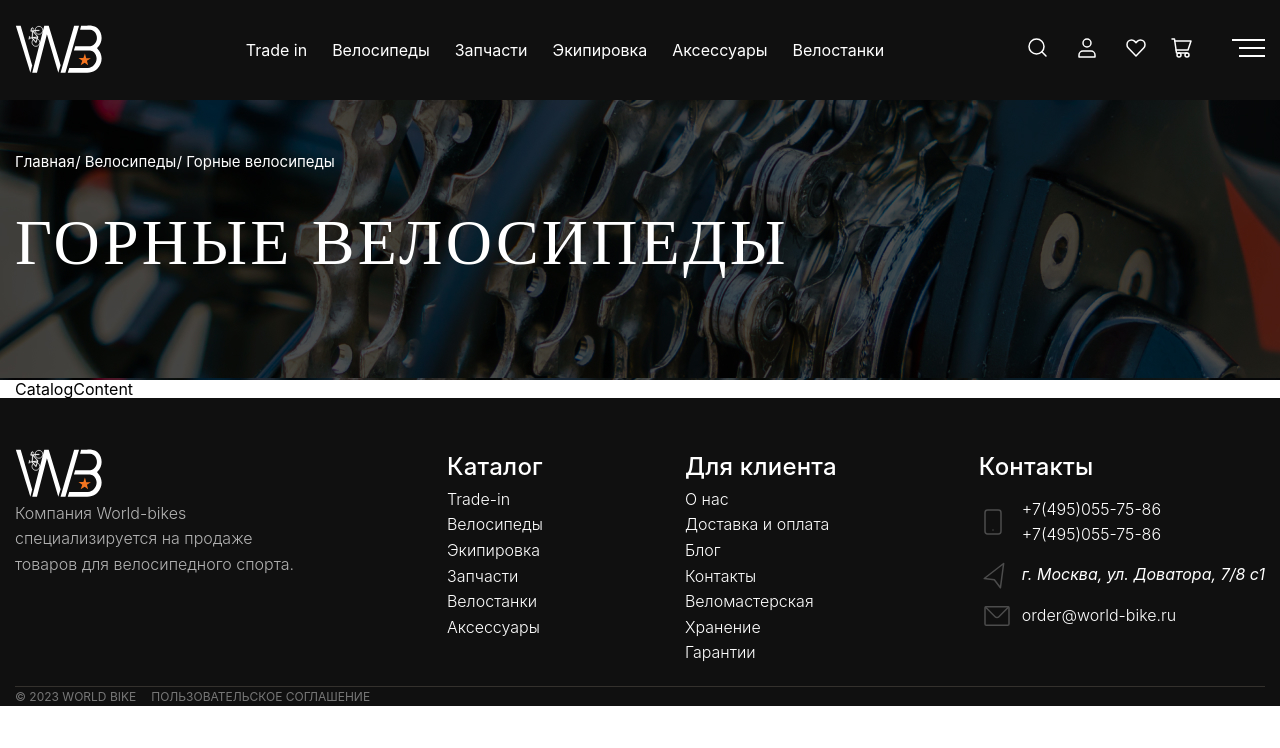
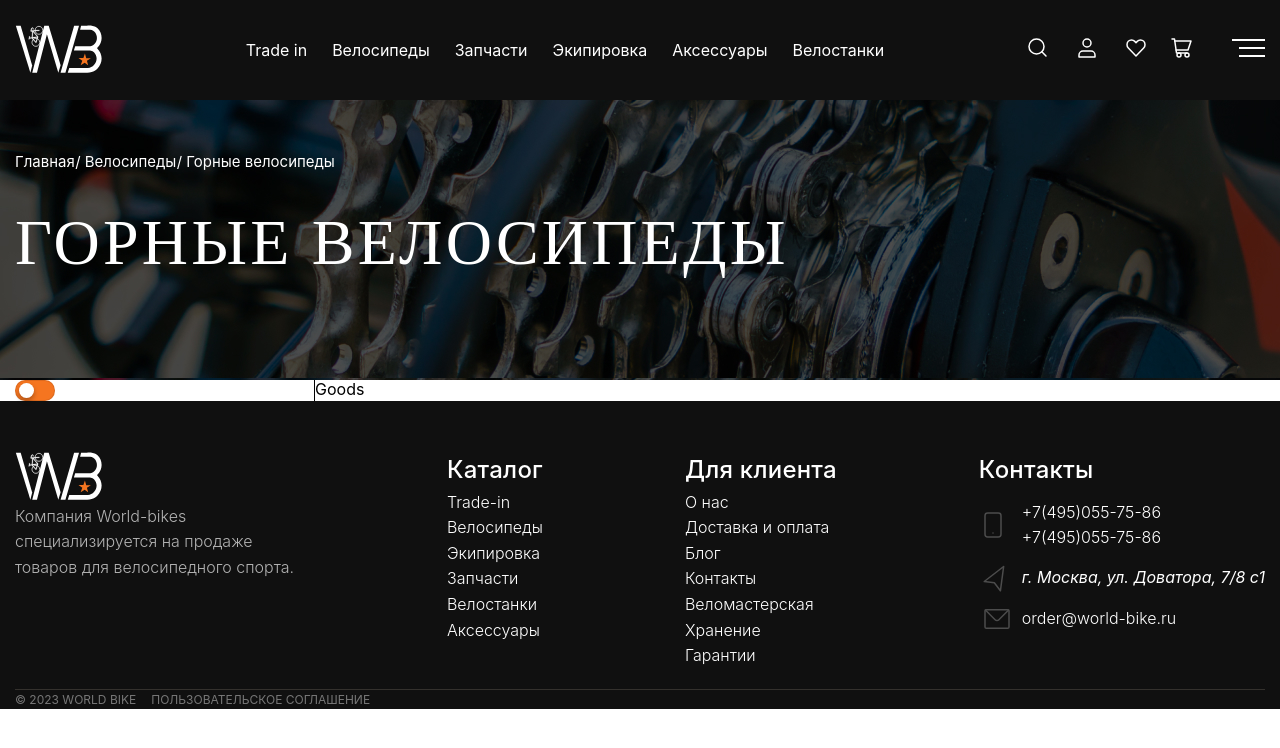
Before and after one commit to Islam-Parchiev/electroVelo, a React app in the folder client/: page /catalog in a window 1280 px wide. Shown: the top 748 px of the page. Built offline with nearby package versions, Linux system fonts and the light colour scheme; a web font is replaced by a local one.

Commit message:
add SwitchCheckbox

```diff
--- a/client/src/components/CatalogContent/CatalogContent.module.scss
+++ b/client/src/components/CatalogContent/CatalogContent.module.scss
@@ -1,3 +1,7 @@
 .CatalogContent {
 
+	&__wrapper {
+		display: flex;
+
+	}
 }
--- a/client/src/components/CatalogContent/CatalogContent.tsx
+++ b/client/src/components/CatalogContent/CatalogContent.tsx
@@ -1,4 +1,6 @@
 import React from 'react'
+
+import Filters from '@components/Filters/Filters'
 
 import styles from './CatalogContent.module.scss'
 
@@ -7,7 +9,8 @@ const CatalogContent:React.FC = () => {
 		<section className={styles.CatalogContent}>
 			<div className="container">
 				<div className={styles.CatalogContent__wrapper}>
-					CatalogContent
+					<Filters/>
+					<div>Goods</div>
 				</div>
 			</div>
 		</section>
--- /dev/null
+++ b/client/src/components/Filters/Filters.module.scss
@@ -0,0 +1,4 @@
+.Filters {
+	border-right: 1px solid #000;
+	width: 300px;
+}
--- /dev/null
+++ b/client/src/components/Filters/Filters.tsx
@@ -0,0 +1,18 @@
+import React from 'react'
+
+import SwitchCheckbox from '@components/SwitchCheckbox/SwitchCheckbox';
+
+import styles from './Filters.module.scss'
+
+interface FiltersProps {}
+
+const Filters:React.FC<FiltersProps> = (props) => {
+	const {} = props;
+	return (
+		<div className={styles.Filters}>
+			<SwitchCheckbox/>
+		</div>
+	)
+}
+
+export default Filters
--- /dev/null
+++ b/client/src/components/SwitchCheckbox/SwitchCheckbox.module.scss
@@ -0,0 +1,53 @@
+.checkboxIos {
+	position: relative;
+	display: inline-block;
+	vertical-align: middle;
+	height: 21px;
+	font-size: 14px;
+	line-height: 28px;
+	cursor: pointer;
+	user-select: none;
+}
+.checkboxIos .checkboxIosSwitch {
+	position: relative;
+	display: inline-block;
+	vertical-align: top;
+	border: 1px solid rgba(0, 0, 0, .1);
+	border-radius: 25%/50%;
+	width: 40px;
+	height: 21px;
+	box-sizing: border-box;
+	background: var(--orange, #F57520);
+	transition: .2s;
+}
+.checkboxIos .checkboxIosSwitch:before {
+	content: '';
+	position: absolute;
+	left: 1px;
+	top: 2px;
+	display: inline-block;
+	border-radius: 50%;
+	width: 15px;
+	height: 15px;
+	box-shadow: 0 3px 5px rgba(0, 0, 0, .3);
+	background: white;
+	transform: translateX(2px);
+	transition: .15s;
+}
+.checkboxIos input[type=checkbox] {
+	position: absolute;
+	z-index: -1;
+	display: block;
+	width: 0;
+	height: 0;
+	opacity: 0;
+}
+.checkboxIos input[type=checkbox]:not(:disabled):active + .checkboxIosSwitch:before {
+	box-shadow: inset 0 0 2px rgba(0, 0, 0, .3);
+}
+.checkboxIos input[type=checkbox]:checked + .checkboxIosSwitch {
+	background: var(--orange, #F57520);
+}
+.checkboxIos input[type=checkbox]:checked + .checkboxIosSwitch:before {
+	transform:translateX(19px);
+}
--- /dev/null
+++ b/client/src/components/SwitchCheckbox/SwitchCheckbox.tsx
@@ -0,0 +1,19 @@
+import React from 'react'
+
+import styles from './SwitchCheckbox.module.scss'
+
+interface SwitchCheckboxProps {}
+
+const SwitchCheckbox:React.FC<SwitchCheckboxProps> = (props) => {
+	const {} = props;
+	const [checked,setChecked] =React.useState<boolean>(false);
+	console.log(checked);
+	return (
+		<label className={styles.checkboxIos}>
+			<input type="checkbox" checked={checked} onClick={()=> setChecked(!checked)}/>
+			<span className={styles.checkboxIosSwitch}></span>
+		</label>
+	)
+}
+
+export default SwitchCheckbox
```
